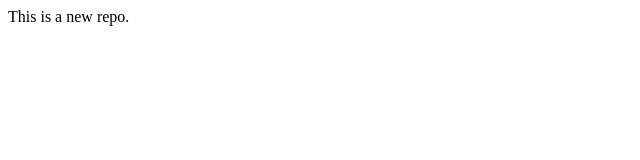
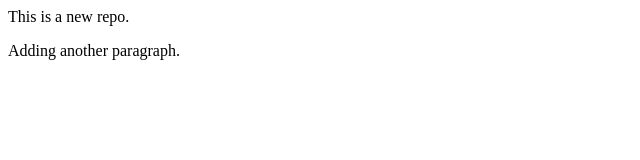
Before and after one commit to Harsha1321/localrepo, a plain HTML site: page index.html in a window 1280 px wide. Shown: the whole page, without its empty margins (0-640 px from the left). Drawn offline with Linux system fonts and the light colour scheme.

Commit message:
Add another paragraph

```diff
--- a/index.html
+++ b/index.html
@@ -1 +1,2 @@
 <p>This is a new repo.</p>
+<p>Adding another paragraph.</p>
```
